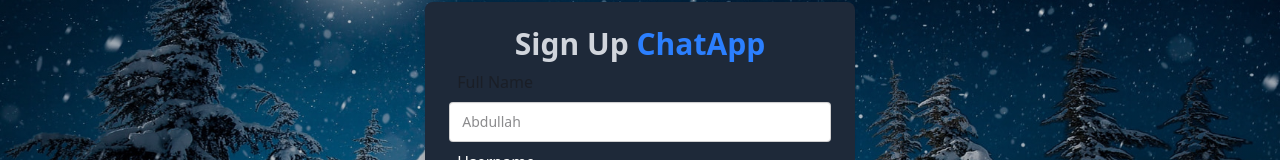
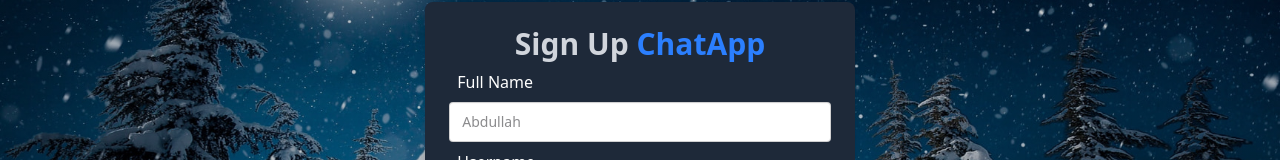
Before and after one commit to AbdullahIntisar/ChatApplication, a React (Vite) app in the folder frontend/: page /signup in a window 1280 px wide. Shown: the part 142-302 px from the top of the page. Built offline with nearby package versions, Linux system fonts and the light colour scheme.

Commit message:
final change reflect

```diff
--- a/frontend/src/components/pages/SignUp/SignUp.jsx
+++ b/frontend/src/components/pages/SignUp/SignUp.jsx
@@ -32,7 +32,7 @@
           <form onSubmit={handleSubmit}>
             <div>
               <label className="label p-2">
-                <span className="text-base label-text">Full Name</span>
+                <span className="text-base label-text text-white">Full Name</span>
               </label>
               <input
                 type="text"
```
